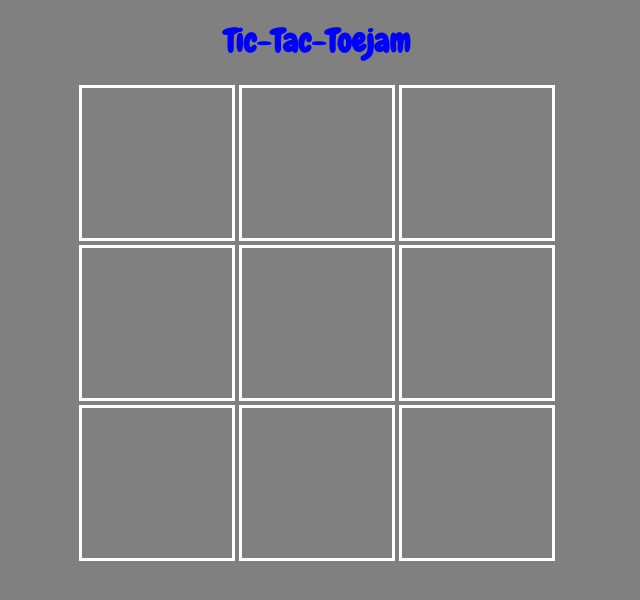
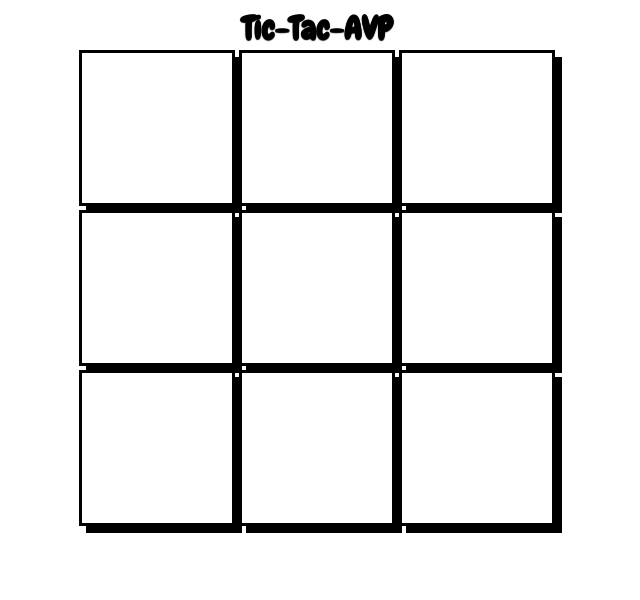
Before and after one commit to danbennetts/tic-tac-toe, a plain HTML site: page index.html in a window 1280 px wide. Shown: the whole page, without its empty margins (323-963 px from the left). Drawn offline with Linux system fonts and the light colour scheme.

Commit message:
gh-pages exercise

```diff
--- a/css/style.css
+++ b/css/style.css
@@ -1,13 +1,17 @@
 @import url(https://fonts.googleapis.com/css?family=Chewy);
 
 body {
-  background: grey;
+  /*background: url('https://images6.alphacoders.com/323/323187.jpg');*/
+  background-position: center;
+  text-align: center;
 }
 
 h1 {
-  color: blue;
+  color: black;
   text-align: center;
   font-family: 'Chewy', sans-serif;
+  text-shadow: 0px 1px 1px;
+  margin: 0 auto;
 }
 
 .container {
@@ -30,8 +34,9 @@ h1 {
 .column {
     width: 150px;
     height: 150px;
-    border: 3px solid white;
+    border: 3px solid black;
     display: inline-block;
     margin: 0 auto;
     color: white;
+    box-shadow: 7px 7px black;
 }
--- a/index.html
+++ b/index.html
@@ -6,23 +6,23 @@
     <link rel="stylesheet" href="css/style.css">
   </head>
   <body>
-    <h1>Tic-Tac-Toejam</h1>
+    <h1>Tic-Tac-AVP</h1>
     <div class="container">
       <div class='game-board'>
         <div class="row">
-          <div class="column"></div>
-          <div class="column"></div>
-          <div class="column"></div>
+          <div class="column column1"></div>
+          <div class="column column2"></div>
+          <div class="column column3"></div>
         </div>
         <div class="row">
-          <div class="column"></div>
-          <div class="column"></div>
-          <div class="column"></div>
+          <div class="column column4"></div>
+          <div class="column column5"></div>
+          <div class="column column6"></div>
         </div>
         <div class="row">
-          <div class="column"></div>
-          <div class="column"></div>
-          <div class="column"></div>
+          <div class="column column7"></div>
+          <div class="column column8"></div>
+          <div class="column column9"></div>
         </div>
       </div>
     </div>
```
